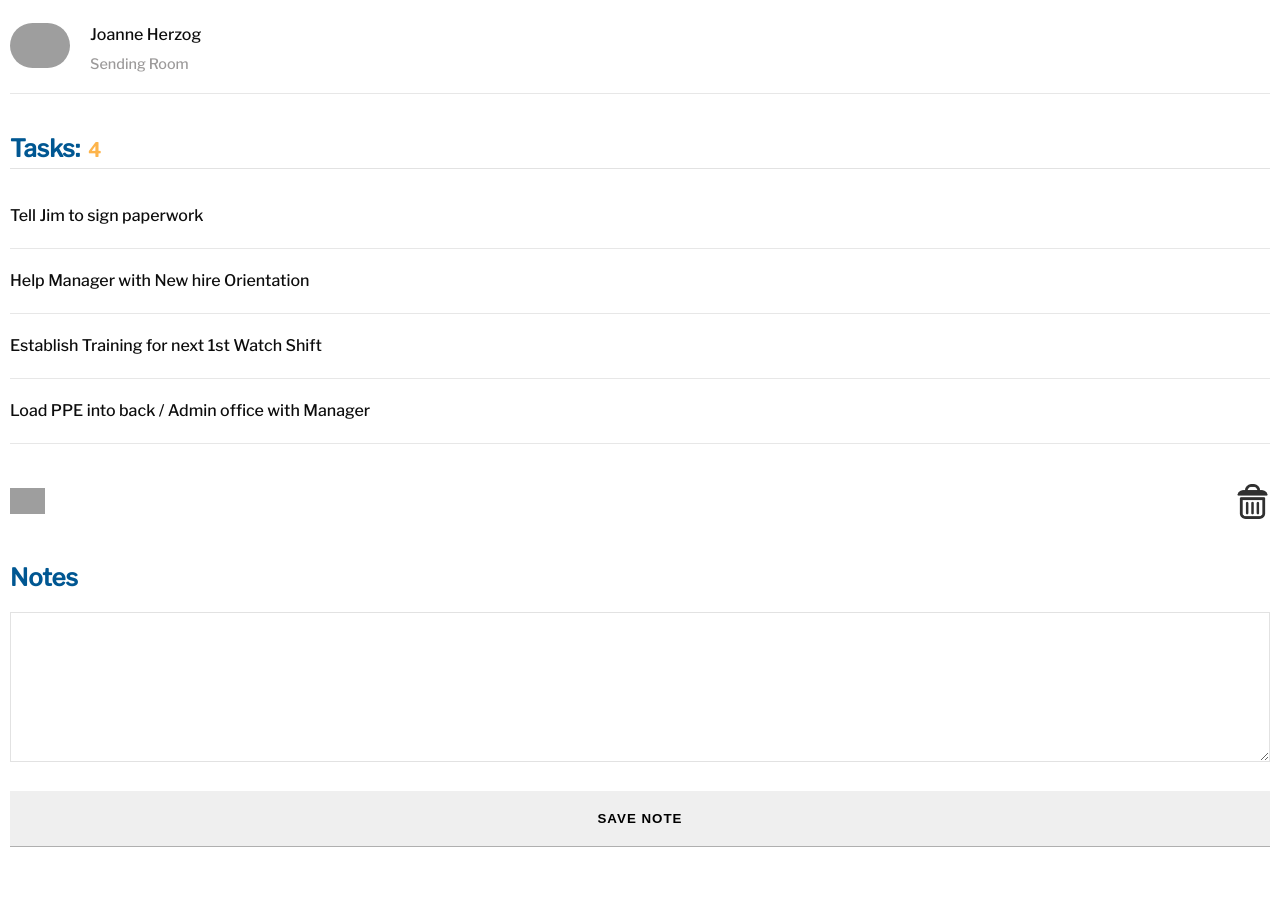
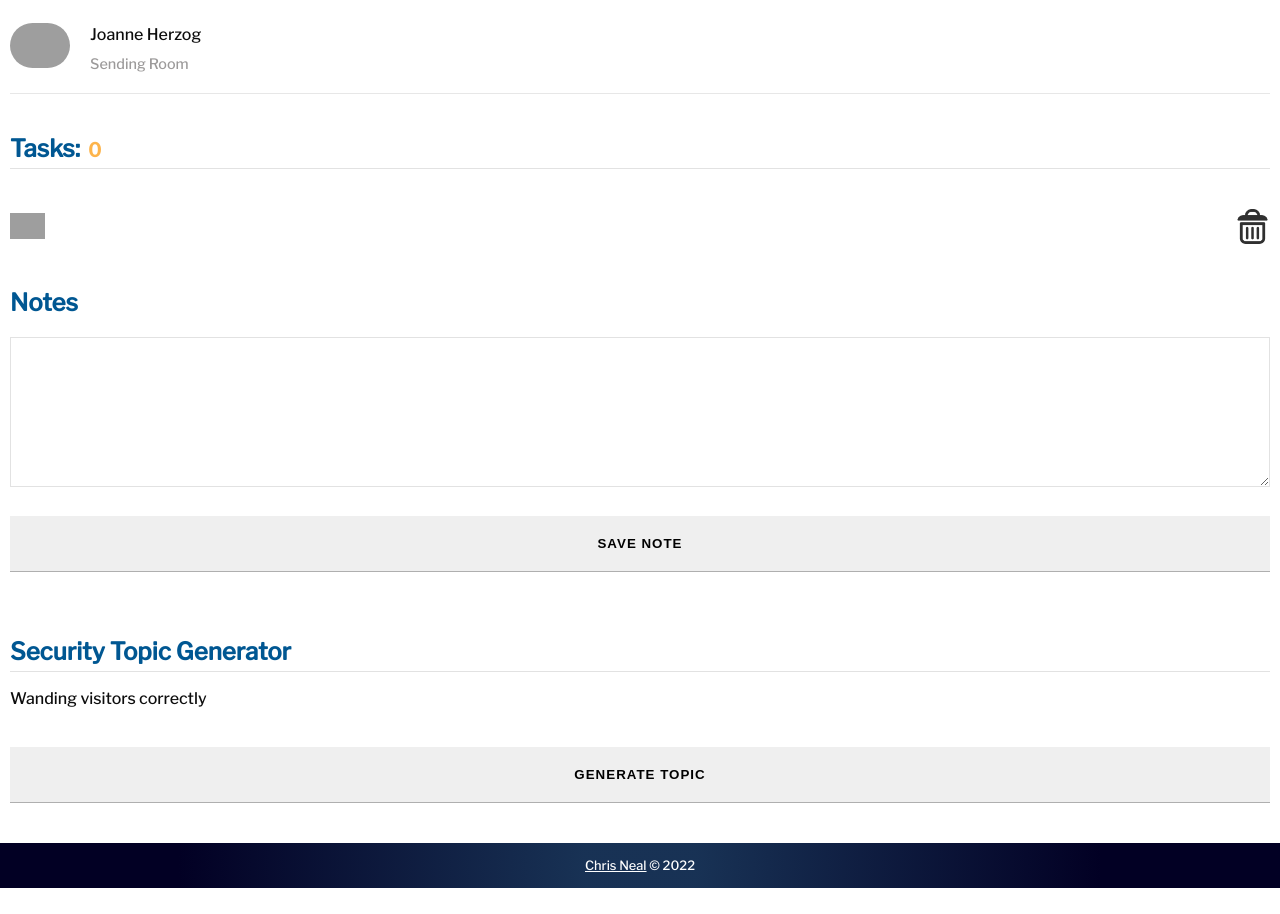
Before and after one commit to chrisvneal/security-soup, a React (Create React App) app: page / in a window 1280 px wide. Shown: the part 1300-2214 px from the top of the page. After the commit the page ends 2188 px from the top, so only its background shows below. Built offline with nearby package versions, Linux system fonts and the light colour scheme; grey boxes are pictures that could not be loaded.

Commit message:
Set useEffect to update  when taskItems change, add keys to list items

```diff
--- a/src/components/Tasks.js
+++ b/src/components/Tasks.js
@@ -35,12 +35,16 @@ const Tasks = () => {
   const makeTaskListItem = (text) => {
     // const li = document.createElement("li");
     // console.log(<li>{text}</li>);
+    let num = Math.floor(Math.random() * 3 + 10);
+    let newNum = Math.floor(Math.random() * 60 + 13);
+    // console.log(num * newNum);
 
-    return <li>{text}</li>;
+    return <li key={num * newNum}>{text}</li>;
   };
 
   // clear input field
   const clearInput = () => {
+    // inputRef.value = "";
     setTextInput("");
   };
 
@@ -50,23 +54,17 @@ const Tasks = () => {
 
   // console.log(tasks);
 
-  const [taskItems, setTaskItems] = useState([...tasks]);
+  const [taskItems, setTaskItems] = useState([]);
 
   // console.log("task items", taskItems);
 
   // insert task list items in array
   const insertTaskItem = (taskItem) => {
-    // console.log(taskItem);
-    // console.log(taskItem);
     setTaskItems([...taskItems, taskItem]);
-    // console.log("task inserted");
   };
 
   const createTask = (task) => {
     // insert new list itemm into array
-    // console.log(task);
-    // console.log(makeTaskListItem(task));
-    // console.log(task);
     insertTaskItem(makeTaskListItem(task));
 
     // append list items to list (show in task list)
@@ -85,17 +83,16 @@ const Tasks = () => {
           // console.log(e.target.value);
           createTask(e.target.value);
 
-          // const li = document.createElement("li");
-          // li.append(e.target.value);
-          // li.setAttribute("key", 34);
-          // console.log(li);
-
           // hide task input
-          // taskInput.current.classList.add("hidden");
+          taskInput.current.classList.add("hidden");
         }
       });
     }
-  });
+
+    return () => {
+      clearInput();
+    };
+  }, [taskItems]);
 
   // console.log("task items: " + taskItems);
   // const taskInput = document.querySelector(".task-input");
```
